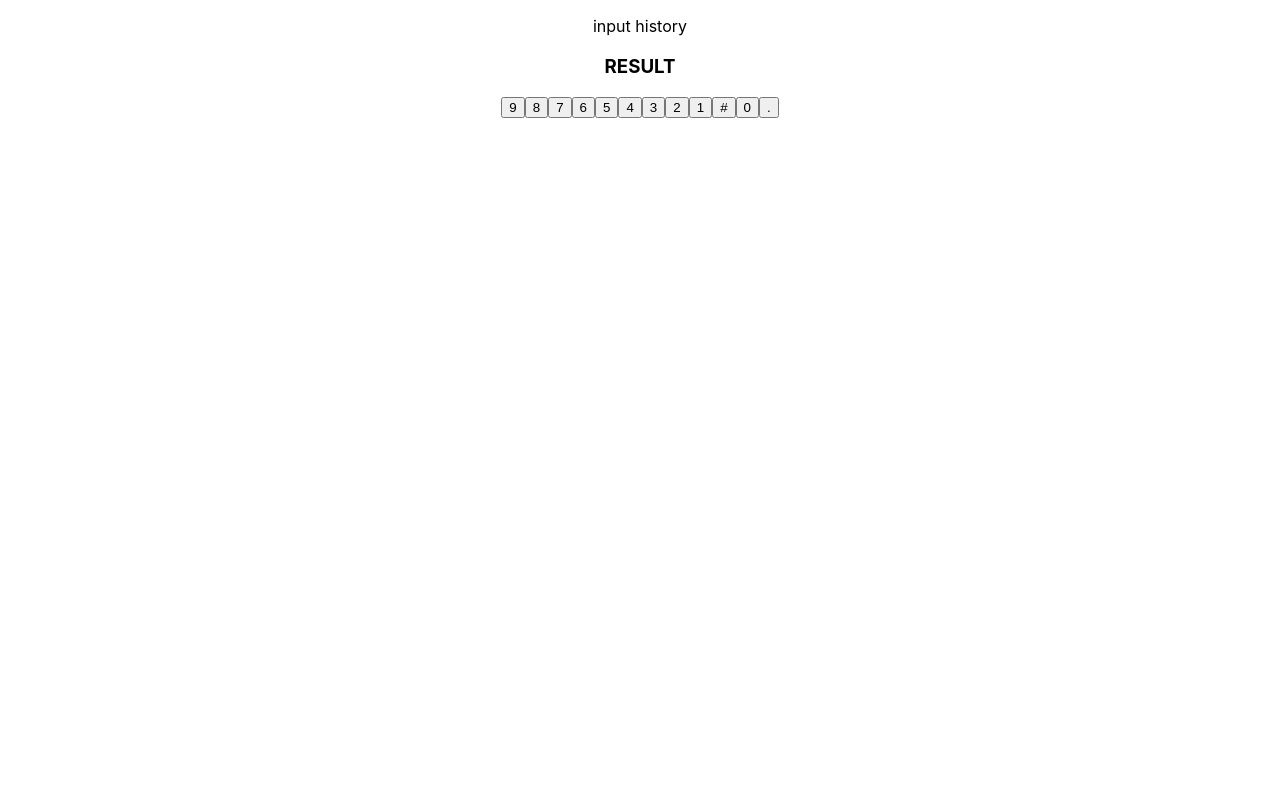
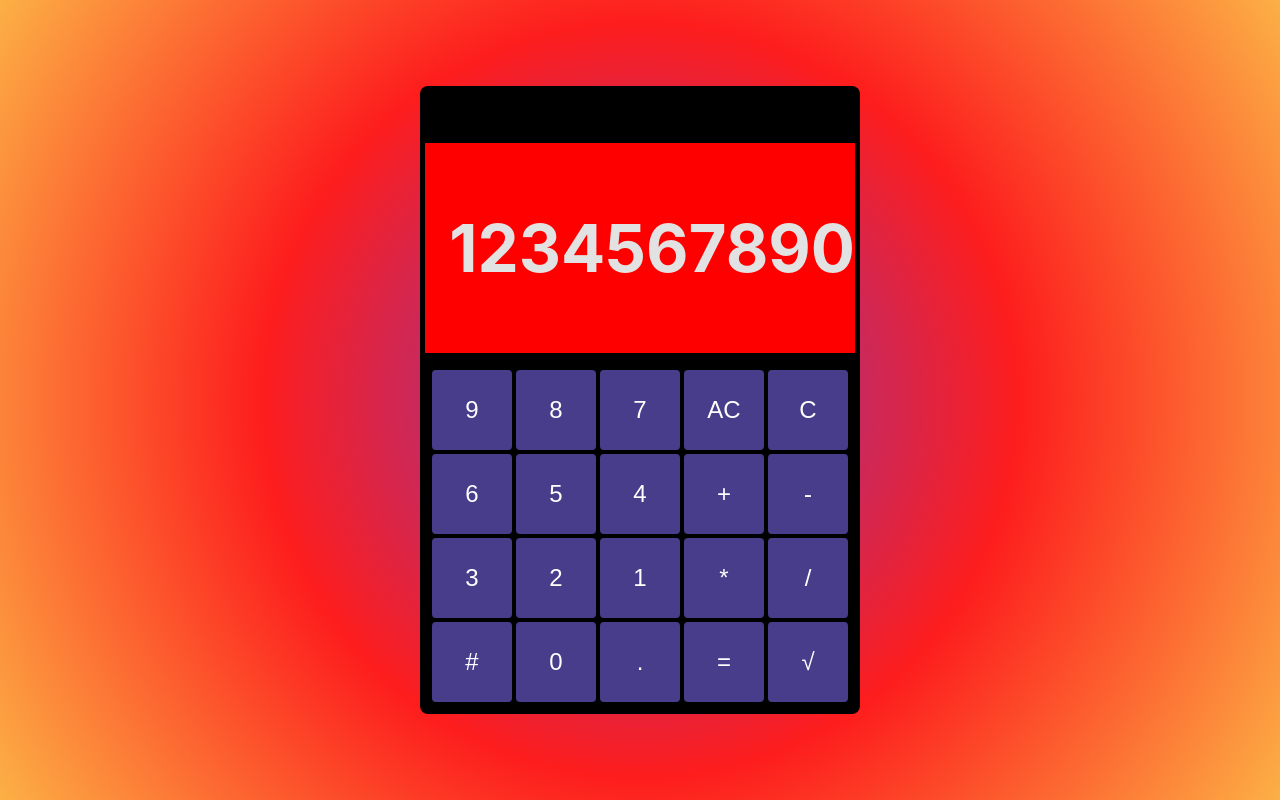
Before and after one commit to sebmiet/calculator-react, a React (Create React App) app: page / in a window 1280 px wide. Built offline with nearby package versions, Linux system fonts and the light colour scheme.

Commit message:
working on layout

```diff
--- a/public/index.html
+++ b/public/index.html
@@ -24,7 +24,7 @@
       work correctly both with client-side routing and a non-root public URL.
       Learn how to configure a non-root public URL by running `npm run build`.
     -->
-    <title>React App</title>
+    <title>REACT Calculator by sebmiet</title>
   </head>
   <body>
     <noscript>You need to enable JavaScript to run this app.</noscript>
--- a/src/App.css
+++ /dev/null
@@ -1,38 +0,0 @@
-.App {
-  text-align: center;
-}
-
-.App-logo {
-  height: 40vmin;
-  pointer-events: none;
-}
-
-@media (prefers-reduced-motion: no-preference) {
-  .App-logo {
-    animation: App-logo-spin infinite 20s linear;
-  }
-}
-
-.App-header {
-  background-color: #282c34;
-  min-height: 100vh;
-  display: flex;
-  flex-direction: column;
-  align-items: center;
-  justify-content: center;
-  font-size: calc(10px + 2vmin);
-  color: white;
-}
-
-.App-link {
-  color: #61dafb;
-}
-
-@keyframes App-logo-spin {
-  from {
-    transform: rotate(0deg);
-  }
-  to {
-    transform: rotate(360deg);
-  }
-}
--- a/src/App.js
+++ b/src/App.js
@@ -1,14 +1,10 @@
-import './App.css';
+import React, {useState} from 'react';
 import { Display } from './components/Display';
 import { Keyboard } from './components/Keyboard';
 
 const App = () => {
-
-
-
-
   return (
-    <div className="App">
+    <div className="calculator-container">
       <Display />
       <Keyboard />
     </div>
--- a/src/components/Display.js
+++ b/src/components/Display.js
@@ -2,12 +2,12 @@ import React from 'react'
 
 export const Display = () => {
     return (
-        <div>
-            <div>
+        <div className="display-container">
+            <div className="display-history">
                 <p>input history</p>
             </div>
-            <div>
-                <h3>RESULT</h3>
+            <div className="display-result">
+                <h3>1234567890</h3>
             </div>
         </div>
     )
--- a/src/components/Keyboard.js
+++ b/src/components/Keyboard.js
@@ -2,11 +2,16 @@ import React from 'react'
 
 export const Keyboard = (props) => {
     const numButtons = [9,8,7,6,5,4,3,2,1,'#',0,'.'].map(btnValue => {
-        return (<button className='btn-num'>{btnValue}</button>)
+        return (<button key={btnValue} className='keyboard-btns-num'>{btnValue}</button>)
       });
+    const funButtons = ['AC', 'C', '+', '-', '*', '/', '=', '√'].map(btnValue => {
+        return (<button key={btnValue} className='keyboard-btns-fun'>{btnValue}</button>)
+    })
     return (
-        <div>
-            {numButtons}
+        <div className = "keyboard-container">
+            <div>{numButtons}</div>
+            <div>{funButtons}</div>
         </div>
+
     )
 }
--- a/src/index.css
+++ b/src/index.css
@@ -1,13 +1,66 @@
 body {
   margin: 0;
+  padding: 0;
+  box-sizing: border-box;
   font-family: -apple-system, BlinkMacSystemFont, 'Segoe UI', 'Roboto', 'Oxygen',
     'Ubuntu', 'Cantarell', 'Fira Sans', 'Droid Sans', 'Helvetica Neue',
     sans-serif;
   -webkit-font-smoothing: antialiased;
   -moz-osx-font-smoothing: grayscale;
 }
+div#root{
+  display: flex;
+  justify-content: center;
+  align-items: center;
+  min-height: 100vh;
+  min-width: auto;
+  background: rgb(131,58,180);
+  background: radial-gradient(circle, rgba(131,58,180,1) 0%, rgba(209,39,83,1) 32%, rgba(253,29,29,1) 50%, rgba(252,176,69,1) 100%);
+}
 
-code {
-  font-family: source-code-pro, Menlo, Monaco, Consolas, 'Courier New',
-    monospace;
+div.calculator-container{
+  display: flex;
+  flex-direction: column;
+  justify-content: center;
+  min-height: 70vh;
+  min-width: auto;
+  background: #000000;
+  border-radius: 8px;
 }
+div.keyboard-container{
+  max-width: 420px;
+  display: flex;
+  padding: 10px 10px;
+}
+div.keyboard-keys-num{
+  width: 60%;
+}
+div.keyboard-keys-fun{
+  width: 40%;
+}
+button{
+  width: 80px;
+  height: 80px;
+  background: darkslateblue;
+  color: white;
+  font-size: 1.5rem;
+  border: none;
+  border-radius: 4px;
+  margin: 2px
+}
+div.display-container{
+  display: flex;
+  flex-direction: column;
+  /* min-height: 100px; */
+  padding: 5px 5px;
+
+}
+div.display-result{
+  display: flex;
+  font-size: 3.5rem;
+  font-family: -apple-system, BlinkMacSystemFont, 'Segoe UI', Roboto, Oxygen, Ubuntu, Cantarell, 'Open Sans', 'Helvetica Neue', sans-serif;
+  color: #e2e2e2;
+  background: red;
+  justify-content: flex-end;
+  align-items: flex-end;
+}
```
